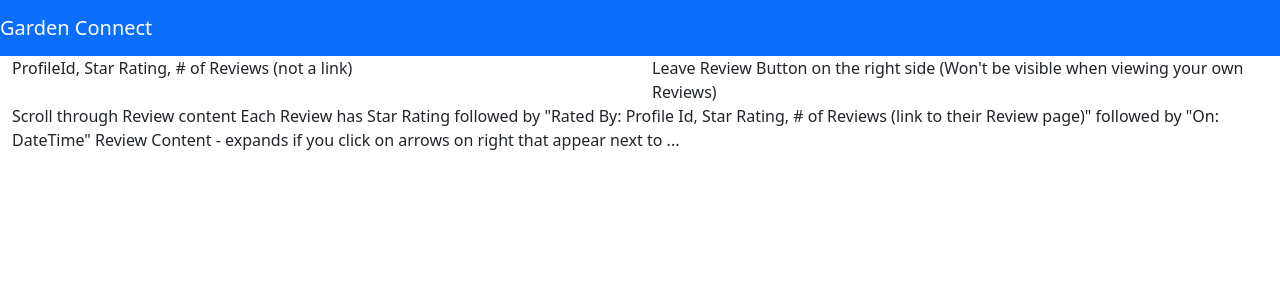
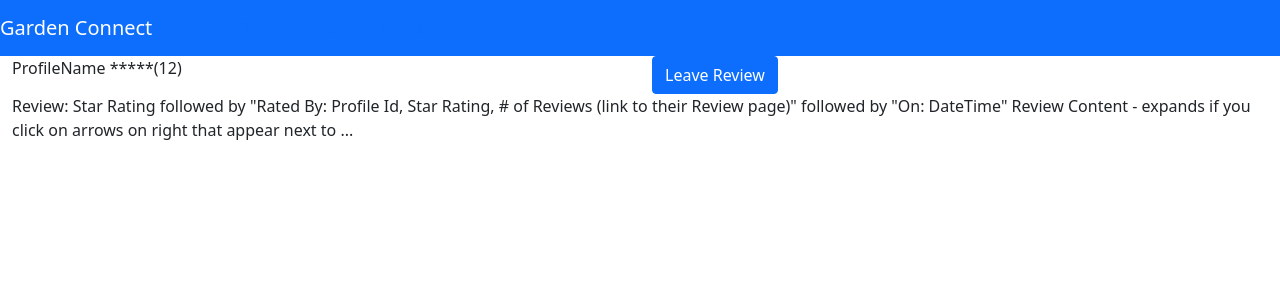
Before and after one commit to garden-connect/garden-connect, a React (Create React App) app in the folder frontend/: page /rating in a window 1280 px wide. Shown: the top 300 px of the page. Built offline with nearby package versions, Linux system fonts and the light colour scheme.

Commit message:
modified Profile and Rating

```diff
--- a/frontend/src/ui/Profile.js
+++ b/frontend/src/ui/Profile.js
@@ -10,7 +10,7 @@ export const Profile = () => {
                     <Row>
                         <Col>
                             ProfileName *****<a>(12)</a>
-                        {/*click on stars or number to go to rating/review page. (12) means 12 reviews written*/}
+                        {/*click on stars or number to go to rating/review page. (12) means 12 reviews written. Clicking on profileName does nothing*/}
                         </Col>
                         {/*Edit Profile Button*/}
                         <Col>
--- a/frontend/src/ui/Rating.js
+++ b/frontend/src/ui/Rating.js
@@ -1,5 +1,5 @@
 import React from "react";
-import {Container, Row, Col} from "react-bootstrap";
+import {Container, Row, Col, Button} from "react-bootstrap";
 
 export const Rating = () => {
     return (
@@ -9,18 +9,19 @@ export const Rating = () => {
                     {/*ProfileId Rating/Review Header*/}
                     <Row>
                         <Col>
-                            ProfileId, Star Rating, # of Reviews (not a link)
+                            ProfileName *****<a>(12)</a>
+                            {/*click on profileName to go to profile page. clicking on stars or number (12) does nothing.*/}
                         </Col>
                         {/*Leave Review Button*/}
                         <Col>
-                            Leave Review Button on the right side (Won't be visible when viewing your own Reviews)
+                            <Button>Leave Review</Button>
+                           {/*(Won't be visible when viewing your own Reviews)*/}
                         </Col>
                     </Row>
                     {/*Review Section*/}
                     <Row>
                         <Col>
-                            Scroll through Review content
-                            Each Review has Star Rating followed by "Rated By: Profile Id, Star Rating, # of Reviews (link to their Review page)" followed by "On: DateTime"
+                            Review: Star Rating followed by "Rated By: Profile Id, Star Rating, # of Reviews (link to their Review page)" followed by "On: DateTime"
                             Review Content - expands if you click on arrows on right that appear next to ...
                         </Col>
                     </Row>
```
